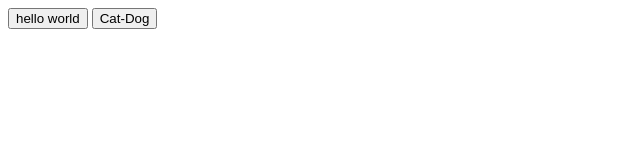
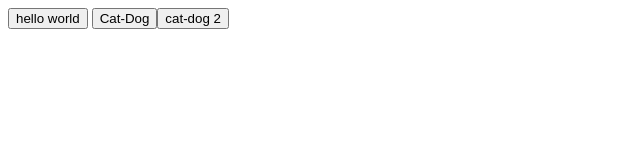
Before and after one commit to badillosoft/mutator, a plain HTML site: page learn/app2.html in a window 1280 px wide. Shown: the whole page, without its empty margins (0-640 px from the left). Drawn offline with Linux system fonts and the light colour scheme.

Commit message:
v1.0 rev6

```diff
--- a/learn/app2.html
+++ b/learn/app2.html
@@ -41,13 +41,18 @@
         // - distance <int=10> - Distancia en pixeles de la imagen al cursor en el preview
         function imagePreviewAndWindow(url, distance=10, ...mutators) {
             // Creamos una imagen con la url especificada
-            const image = inlineHTML(`<img src="${url}">`, "img");
+            const image = inlineHTML(`<img src="${url}">`, "img", ...mutators);
 
             // Creamos un mutador, a partir del generador domStyle con estilos específicos
             const imageStyle = domStyle({ //domStyle => Generator
                 position: "absolute",
                 bottom: "0px",
-                left: "0px"
+                left: "0px",
+                width: "200px",
+                height: "200px",
+                border: "10px solid white",
+                boxShadow: "0px 0px 2px 2px rgba(0, 0, 0, 0.1)",
+                objectFit: "cover"
             }); // imageStyle => Mutator
 
             // Aplicamos manualemente el mutador imageStyle al elemento dom image
@@ -58,7 +63,7 @@
             return element => {
                 element.addEventListener("click", () => {
                     window.open(image.src, "Kittens",
-                        `location=no,width=${image.style.width},height=${image.style.height},scrollbars=yes,top=100,left=700,resizable = no`);
+                        `location=no,width=0,height=0,scrollbars=yes,top=100,left=700,resizable = no`);
                 });
 
                 element.addEventListener("mouseover", () => {
@@ -115,10 +120,19 @@
     </script>
 
     <script>
+        const url = "http://cdn.shopify.com/s/files/1/0701/0143/products/catdog_turnarounds_2web_1024x1024.png?v=1541729115"
+
         const button_hello = inlineHTML("<button>Cat-Dog</button>", "button");
-        const url = "http://cdn.shopify.com/s/files/1/0701/0143/products/catdog_turnarounds_2web_1024x1024.png?v=1541729115"
         imagePreviewAndWindow(url)(button_hello);
         domTarget("body")(button_hello);
+
+        const button_hello2Mutator = mutate("button");
+
+        button_hello2Mutator(
+            textContent("cat-dog 2"),
+            imagePreviewAndWindow(url),
+            domTarget("body"),
+        );
     </script>
 </body>
 </html>
```
